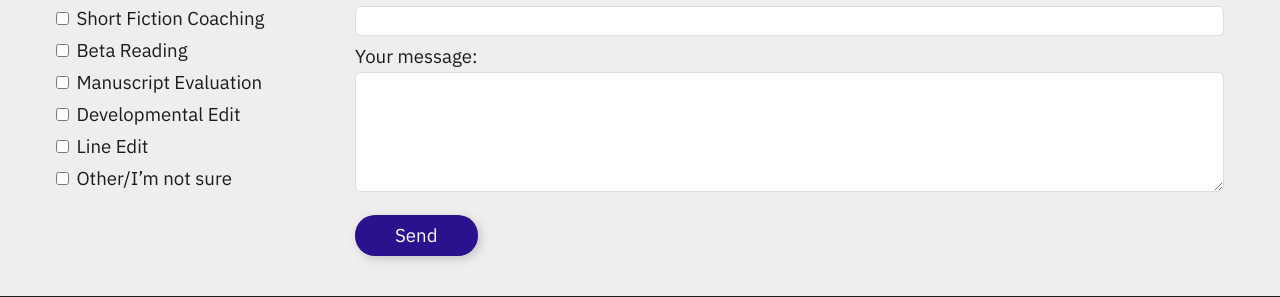
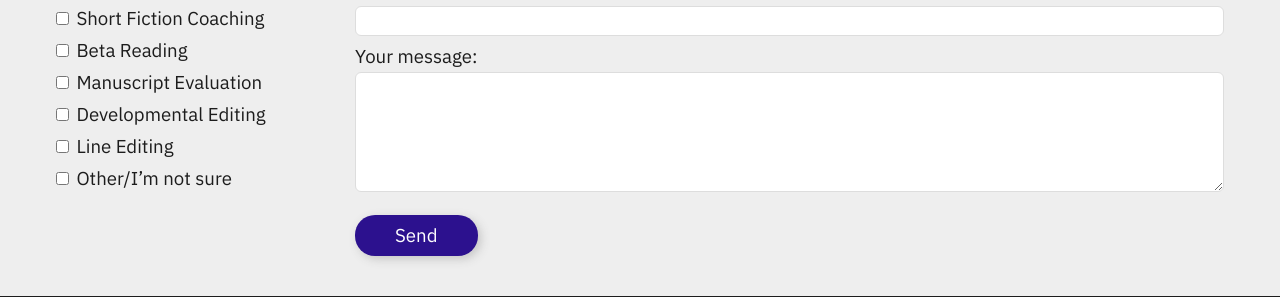
Before and after one commit to kgrimSV/Strange_Visitor, a Jekyll site: the page built from index.md, in a window 1280 px wide and 900 px high, scrolled down 1876 px. Shown: the part 256-553 px from the top of the window. Built offline with Jekyll 4.4.1, drawn with Linux system fonts in a browser that asks for light colours; some web fonts are replaced.

Commit message:
text changes to contact form

```diff
--- a/_includes/contact.html
+++ b/_includes/contact.html
@@ -18,8 +18,8 @@
 				<label for="sff"><input type="checkbox" id="sff" name="service" value="Short Fiction Coaching"> Short Fiction Coaching</label><br>
 				<label for="br"><input type="checkbox" id="br" name="service" value="Beta Reading"> Beta Reading</label><br>
 				<label for="me"><input type="checkbox" id="me" name="service" value="Manuscript Evaluation"> Manuscript Evaluation</label><br>
-				<label for="de"><input type="checkbox" id="de" name="service" value="Developmental Edit"> Developmental Edit</label><br>
-				<label for="le"><input type="checkbox" id="le" name="service" value="Line Edit"> Line Edit</label><br>
+				<label for="de"><input type="checkbox" id="de" name="service" value="Developmental Edit"> Developmental Editing</label><br>
+				<label for="le"><input type="checkbox" id="le" name="service" value="Line Edit"> Line Editing</label><br>
 				<label for="other"><input type="checkbox" id="other" name="service" value="Other"> Other/I&rsquo;m not sure</label>
 			</div>
 
```
